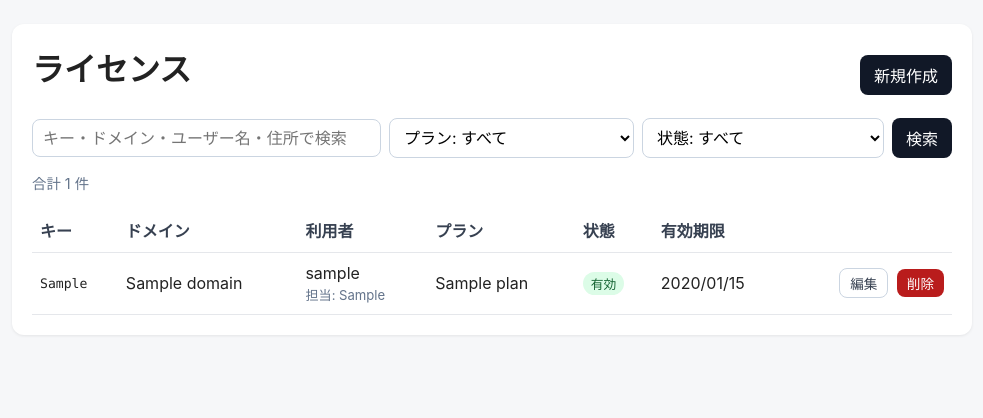
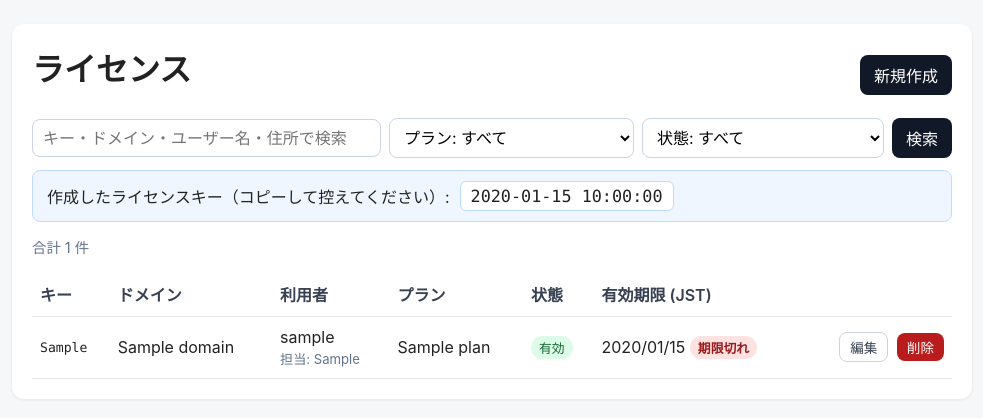
Before and after one commit to bingobongo-2026/drwp-daily-reports, a FastAPI app: template license-server/app/templates/licenses.html in a window 1280 px wide. Shown: the part 56-474 px from the top of the page, without its empty margins (148-1131 px from the left). Run offline with FastAPI, Linux system fonts and the light colour scheme; the template is opened without the code that fills it: most values are stand-ins (such as "Sample title", 1, 10 or a date in 2020).

Commit message:
feat(license-server): 一覧の期限バッジ・作成キー表示・削除確認の明示ほかUX改善 (#280)
有効期限を JST 表示にして期限切れ/あとN日バッジを追加。作成後に自動生成
キーを一覧上部で表示し、削除確認にキーとドメインを明示。?msg= の未知値は
フラッシュ表示しない。テスト5件追加(全99通過)。

```diff
--- a/license-server/app/main.py
+++ b/license-server/app/main.py
@@ -6,9 +6,9 @@ import os
 import re
 import secrets
 import zipfile
-from datetime import datetime, timezone
+from datetime import datetime, timedelta, timezone
 from typing import Optional
-from urllib.parse import urlsplit
+from urllib.parse import quote, urlsplit
 
 from fastapi import Depends, FastAPI, File, Form, HTTPException, Query, Request, UploadFile, status
 from fastapi.responses import FileResponse, HTMLResponse, JSONResponse, RedirectResponse, Response
@@ -139,20 +139,47 @@ templates.env.filters["status_label"] = _status_label
 templates.env.filters["audit_label"] = _audit_label
 
 
+_JST = timezone(timedelta(hours=9))
+
+
 def _short_date(iso: Optional[str]) -> str:
-    """ISO 8601 文字列を `YYYY/MM/DD` に整形。タイムスタンプ部分は
+    """ISO 8601 文字列を JST の `YYYY/MM/DD` に整形。タイムスタンプ部分は
     捨てる (ライセンス期限の用途では時刻まで見たいケースが稀なため)。
-    パース失敗時 / 空入力時はダッシュ。"""
+    以前は UTC の日付をそのまま出しており、JST の運用者には最大9時間
+    ズレて見えた。パース失敗時 / 空入力時はダッシュ。"""
     if not iso:
         return "—"
     try:
         dt = datetime.fromisoformat(str(iso).replace("Z", "+00:00"))
-        return dt.strftime("%Y/%m/%d")
+        if dt.tzinfo is None:
+            dt = dt.replace(tzinfo=timezone.utc)
+        return dt.astimezone(_JST).strftime("%Y/%m/%d")
     except (ValueError, TypeError):
         return str(iso)
 
 
+def _expiry_info(iso: Optional[str]) -> dict:
+    """一覧の期限バッジ用。state: none(無期限)/expired/soon(30日以内)/ok。
+    soon のときは days (残日数) も返す。"""
+    if not iso:
+        return {"state": "none", "days": None}
+    try:
+        dt = datetime.fromisoformat(str(iso).replace("Z", "+00:00"))
+    except (ValueError, TypeError):
+        return {"state": "none", "days": None}
+    if dt.tzinfo is None:
+        dt = dt.replace(tzinfo=timezone.utc)
+    now = datetime.now(timezone.utc)
+    if dt < now:
+        return {"state": "expired", "days": None}
+    days = (dt - now).days
+    if days < 30:
+        return {"state": "soon", "days": days}
+    return {"state": "ok", "days": days}
+
+
 templates.env.filters["short_date"] = _short_date
+templates.env.filters["expiry_info"] = _expiry_info
 
 _FLASH = {
     "created": ("作成しました。", "ok"),
@@ -187,7 +214,11 @@ _FLASH = {
 def _flash_ctx(msg: Optional[str]) -> dict:
     if not msg:
         return {"flash": None, "flash_class": None}
-    text, cls = _FLASH.get(msg, (msg, "ok"))
+    if msg not in _FLASH:
+        # 未知の値は表示しない。?msg= に任意の文言を入れて「成功通知」を
+        # 偽装できてしまうため、ホワイトリスト外は破棄する。
+        return {"flash": None, "flash_class": None}
+    text, cls = _FLASH[msg]
     return {"flash": text, "flash_class": cls}
 
 security = HTTPBasic(auto_error=False)
@@ -1304,6 +1335,7 @@ def ui_guide(request: Request, msg: Optional[str] = None, _: str = Depends(requi
 def ui_list(
     request: Request,
     msg: Optional[str] = None,
+    key: Optional[str] = None,
     q: str = "",
     plan: str = "",
     status_: str = Query("", alias="status"),
@@ -1313,6 +1345,11 @@ def ui_list(
     # 通常リストが消える事故を防ぐ。
     plan_f = plan if plan in _PLAN_LABELS else ""
     status_f = status_ if status_ in _STATUS_LABELS else ""
+    # 作成直後はキーを目立つ形で見せる (自動生成キーが画面のどこにも
+    # 出ず、一覧から目視で探すしかなかった)。実在するキーだけ表示する。
+    created_key = None
+    if msg == "created" and key and db.get_license(key) is not None:
+        created_key = key
     return templates.TemplateResponse(
         request,
         "licenses.html",
@@ -1323,6 +1360,7 @@ def ui_list(
             "status_filter": status_f,
             "plan_options": _PLAN_LABELS,
             "status_options": _STATUS_LABELS,
+            "created_key": created_key,
             **_flash_ctx(msg),
         },
     )
@@ -1391,7 +1429,8 @@ def ui_create(
         notes=notes.strip(),
     )
     return RedirectResponse(
-        "/admin/ui/licenses?msg=created",
+        # 作成したキーを一覧のフラッシュで見せる (自動生成時に控えるため)。
+        "/admin/ui/licenses?msg=created&key=" + quote(key, safe=""),
         status_code=status.HTTP_303_SEE_OTHER,
     )
 
--- a/license-server/app/templates/base.html
+++ b/license-server/app/templates/base.html
@@ -40,6 +40,13 @@
     .pill { display: inline-block; padding: 2px 8px; border-radius: 999px; font-size: .8rem; background: #e5e7eb; }
     .pill.active { background: #dcfce7; color: #166534; }
     .pill.inactive { background: #fee2e2; color: #991b1b; }
+    .pill.expired { background: #fee2e2; color: #991b1b; font-weight: 600; }
+    .pill.soon { background: #fef3c7; color: #92400e; font-weight: 600; }
+    .created-key-box { margin: 10px 0 14px; padding: 10px 14px; background: #eff6ff;
+      border: 1px solid #bfdbfe; border-radius: 8px; display: flex; gap: 10px;
+      align-items: center; flex-wrap: wrap; }
+    .created-key-box code { font-size: 1.05rem; background: #fff; padding: 4px 10px;
+      border: 1px solid #bfdbfe; border-radius: 6px; user-select: all; }
     .mono { font-family: ui-monospace, SFMono-Regular, Menlo, monospace; font-size: .92rem; }
     form.inline { display: inline; }
     /* --- help modal ------------------------------------------------ */
--- a/license-server/app/templates/licenses.html
+++ b/license-server/app/templates/licenses.html
@@ -51,6 +51,13 @@
     {% endif %}
   </form>
 
+  {% if created_key %}
+    <div class="created-key-box">
+      <span>作成したライセンスキー（コピーして控えてください）:</span>
+      <code class="mono">{{ created_key }}</code>
+    </div>
+  {% endif %}
+
   {% set has_filter = search or plan_filter or status_filter %}
   <p class="muted">{{ '絞り込み結果: ' if has_filter else '' }}合計 {{ items|length }} 件</p>
   <table class="drwp-license-table">
@@ -61,7 +68,7 @@
         <th>利用者</th>
         <th>プラン</th>
         <th>状態</th>
-        <th>有効期限</th>
+        <th>有効期限 (JST)</th>
         <th></th>
       </tr>
     </thead>
@@ -81,10 +88,18 @@
         </td>
         <td class="nowrap">{{ it.plan|plan_label }}</td>
         <td class="nowrap"><span class="pill {{ 'active' if it.status == 'active' else 'inactive' }}">{{ it.status|status_label }}</span></td>
-        <td class="nowrap">{{ it.expires_at|short_date }}</td>
+        <td class="nowrap">
+          {% set ex = it.expires_at|expiry_info %}
+          {{ it.expires_at|short_date }}
+          {% if ex.state == 'expired' %}
+            <span class="pill expired">期限切れ</span>
+          {% elif ex.state == 'soon' %}
+            <span class="pill soon">あと{{ ex.days }}日</span>
+          {% endif %}
+        </td>
         <td class="actions">
           <a class="btn ghost btn-small" href="/admin/ui/licenses/{{ it.license_key }}/edit">編集</a>
-          <form class="inline" method="post" action="/admin/ui/licenses/{{ it.license_key }}/delete" onsubmit="return confirm('削除しますか？');">
+          <form class="inline" method="post" action="/admin/ui/licenses/{{ it.license_key }}/delete" onsubmit="return confirm('このライセンスを削除します。元に戻せません。\n\n' + {{ (it.license_key ~ '\n' ~ it.domain)|tojson }});">
             <button class="btn danger btn-small" type="submit">削除</button>
           </form>
         </td>
```
Also changed, not shown: license-server/tests/test_main.py (+59 -1 lines).
